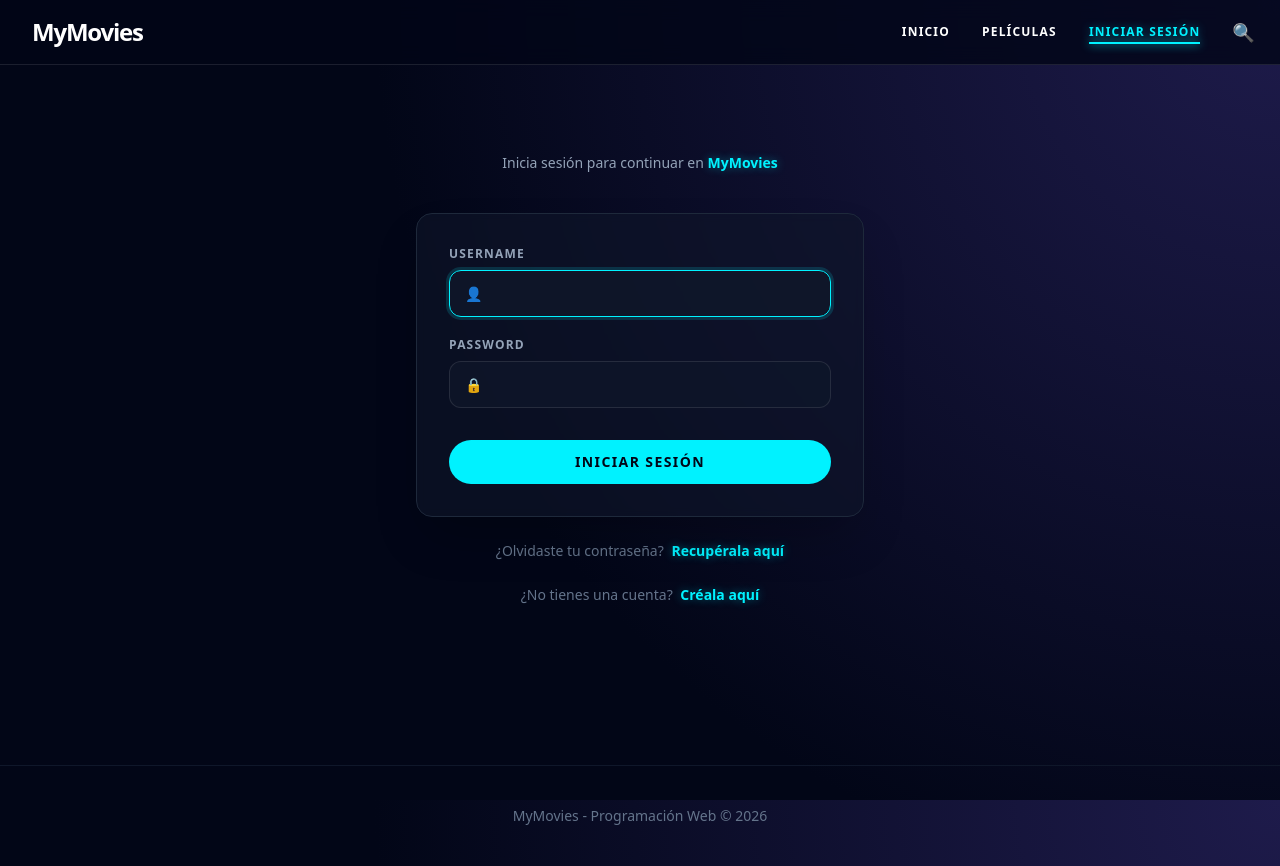
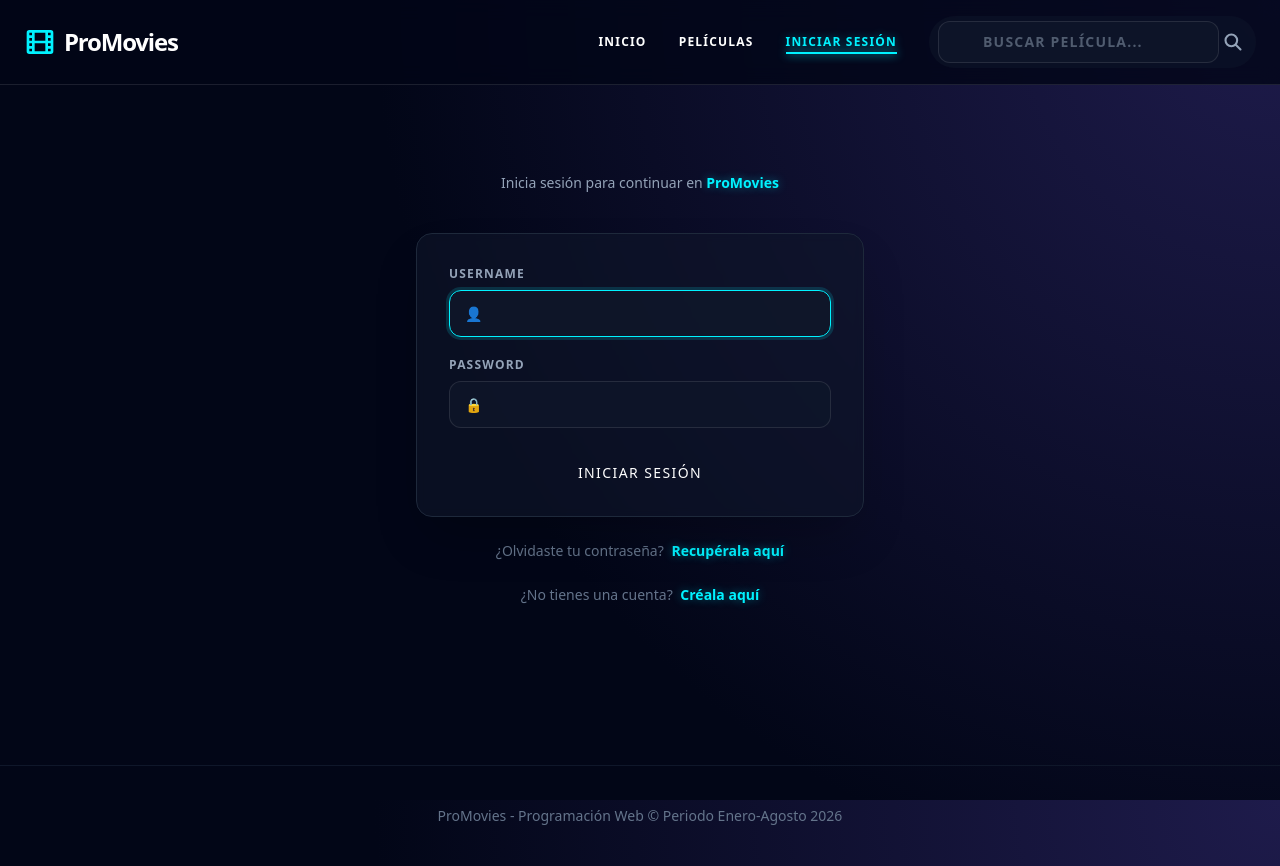
Before and after one commit to ALbaz145/myMovies, a Django app: page /accounts/login/ in a window 1280 px wide. Run offline with Django 5.2, Linux system fonts and the light colour scheme; some libraries are stand-ins or nearby versions.

Commit message:
Modificacion de icono y nombre de pagina, ademas se implemento el buscador y su icono igualmente

```diff
--- a/peliculas/templates/base.html
+++ b/peliculas/templates/base.html
@@ -7,7 +7,6 @@
   <title>{% block title %}MyMovies{% endblock %}</title>
 
   <script src="https://cdn.tailwindcss.com"></script>
-
   <link rel="stylesheet" href="{% static 'peliculas/styles.css' %}">
 
   <style>
@@ -56,19 +55,9 @@
       box-shadow: 0 0 10px #00f2ff;
     }
 
-    /* Botón de Neón */
-    .btn-neon {
-      background-color: #00f2ff;
-      color: #020617;
-      font-weight: bold;
-      border-radius: 9999px;
-      padding: 0.75rem 1.5rem;
-      transition: all 0.3s ease;
-    }
-
-    .btn-neon:hover {
-      box-shadow: 0 0 20px rgba(0, 242, 255, 0.6);
-      transform: translateY(-2px);
+    /* Buscador animado */
+    #input-global {
+      transition: all 0.4s cubic-bezier(0.4, 0, 0.2, 1);
     }
   </style>
 </head>
@@ -76,25 +65,40 @@
 <body>
   <header class="navbar">
     <div class="container mx-auto px-6 py-4 flex justify-between items-center">
+
       <a class="text-2xl font-bold tracking-tighter flex items-center gap-2" href="{% url 'home' %}">
-        <span class="text-neon"></span> MyMovies
+        <svg xmlns="http://www.w3.org/2000/svg" class="h-8 w-8 text-neon" fill="none" viewBox="0 0 24 24" stroke="currentColor" stroke-width="2">
+          <path stroke-linecap="round" stroke-linejoin="round" d="M7 4v16M17 4v16M3 8h4m10 0h4M3 12h18M3 16h4m10 0h4M4 20h16a1 1 0 001-1V5a1 1 0 00-1-1H4a1 1 0 00-1 1v14a1 1 0 001 1z" />
+        </svg>
+        <span>ProMovies</span>
       </a>
 
       <nav class="flex items-center gap-8 font-semibold uppercase text-xs tracking-widest">
         <a href="{% url 'home' %}" class="nav-link {% if request.resolver_match.url_name == 'home' %}active text-neon{% endif %}">Inicio</a>
         <a href="{% url 'peliculas' %}" class="nav-link {% if request.resolver_match.url_name == 'peliculas' %}active text-neon{% endif %}">Películas</a>
+
         {% if user.is_authenticated %}
-        <a> User: {{ user.get_username }} </a>
-        <form method="post" action="{% url 'logout' %}">
+          <span class="text-slate-400 normal-case tracking-normal">Hola, {{ user.username }}</span>
+          <form method="post" action="{% url 'logout' %}" class="inline">
             {% csrf_token %}
-            <button type="submit" class="nav-link cursor-pointer bg-transparent border-0 p-0">
-            CERRAR SESIÓN
+            <button type="submit" class="nav-link cursor-pointer bg-transparent border-0 p-0 uppercase">
+              CERRAR SESIÓN
             </button>
-        </form>
+          </form>
         {% else %}
-        <a href="{% url 'login' %}" class="nav-link {% if request.resolver_match.url_name == 'login' %}active text-neon{% endif %}">Iniciar Sesión</a>
+          <a href="{% url 'login' %}" class="nav-link {% if request.resolver_match.url_name == 'login' %}active text-neon{% endif %}">Iniciar Sesión</a>
         {% endif %}
-        <button class="text-lg hover:text-neon transition">🔍</button>
+
+        <div class="flex items-center bg-slate-900/50 rounded-full px-2 py-1 border border-transparent focus-within:border-cyan-500/50 transition-all">
+          <input type="text" id="input-global"
+                 class="w-0 overflow-hidden bg-transparent border-none text-white text-xs focus:outline-none placeholder-slate-500"
+                 placeholder="BUSCAR PELÍCULA...">
+          <button id="btn-toggle-search" class="text-slate-400 hover:text-neon transition-colors p-1">
+            <svg xmlns="http://www.w3.org/2000/svg" class="h-5 w-5" fill="none" viewBox="0 0 24 24" stroke="currentColor" stroke-width="2.5">
+              <path stroke-linecap="round" stroke-linejoin="round" d="M21 21l-6-6m2-5a7 7 0 11-14 0 7 7 0 0114 0z" />
+            </svg>
+          </button>
+        </div>
       </nav>
     </div>
   </header>
@@ -112,8 +116,36 @@
 
   <footer class="mt-20 py-10 border-t border-slate-900 text-center text-slate-500 text-sm">
     <div class="container mx-auto px-6">
-      <p>MyMovies - Programación Web &copy; 2026</p>
+      <p>ProMovies - Programación Web &copy; Periodo Enero-Agosto 2026</p>
     </div>
   </footer>
+
+  <script>
+    const btnSearch = document.getElementById('btn-toggle-search');
+    const inputSearch = document.getElementById('input-global');
+
+    btnSearch.addEventListener('click', () => {
+      if (inputSearch.classList.contains('w-0')) {
+        inputSearch.classList.replace('w-0', 'w-40');
+        inputSearch.classList.add('ml-2', 'mr-1');
+        inputSearch.focus();
+      } else {
+        // Si ya tiene texto y le dan clic, redirige a la página de películas con la búsqueda
+        if (inputSearch.value.trim() !== "") {
+            window.location.href = "{% url 'peliculas' %}?q=" + inputSearch.value;
+        } else {
+            inputSearch.classList.replace('w-40', 'w-0');
+            inputSearch.classList.remove('ml-2', 'mr-1');
+        }
+      }
+    });
+
+    // Detectar "Enter" en el buscador del Nav
+    inputSearch.addEventListener('keypress', (e) => {
+      if (e.key === 'Enter' && inputSearch.value.trim() !== "") {
+        window.location.href = "{% url 'peliculas' %}?q=" + inputSearch.value;
+      }
+    });
+  </script>
 </body>
 </html>
--- a/templates/registration/login.html
+++ b/templates/registration/login.html
@@ -1,13 +1,13 @@
 {% extends "base.html" %}
 
-{% block title %}Iniciar Sesión - MyMovies{% endblock %}
+{% block title %}Iniciar Sesión - ProMovies{% endblock %}
 
 {% block content %}
 <div class="container mx-auto px-6 py-20 flex justify-center items-center min-h-[70vh]">
   <div class="w-full max-w-md">
 
     <div class="text-center mb-10">
-      <h1 class="text-slate-400 mt-2 text-sm">Inicia sesión para continuar en <span class="text-neon font-semibold">MyMovies</span></h1>
+      <h1 class="text-slate-400 mt-2 text-sm">Inicia sesión para continuar en <span class="text-neon font-semibold">ProMovies</span></h1>
     </div>
 
     <!-- Error messages -->
--- a/templates/registration/signup.html
+++ b/templates/registration/signup.html
@@ -1,6 +1,6 @@
 {% extends "base.html" %}
 
-{% block title %}Crear Cuenta - MyMovies{% endblock %}
+{% block title %}Crear Cuenta - ProMovies{% endblock %}
 
 {% block content %}
 <div class="container mx-auto px-6 py-20 flex justify-center items-center min-h-[70vh]">
@@ -9,7 +9,7 @@
     <!-- Header -->
     <div class="text-center mb-10">
       <h1 class="text-3xl font-bold mt-4 tracking-tight">Crear una cuenta</h1>
-      <p class="text-slate-400 mt-2 text-sm">Únete a <span class="text-neon font-semibold">MyMovies</span> y descubre tu próxima película</p>
+      <p class="text-slate-400 mt-2 text-sm">Únete a <span class="text-neon font-semibold">ProMovies</span> y descubre tu próxima película</p>
     </div>
 
     <!-- Field errors (non-field) -->
```
Also changed, not shown: peliculas/views.py (+8 -1 lines).
